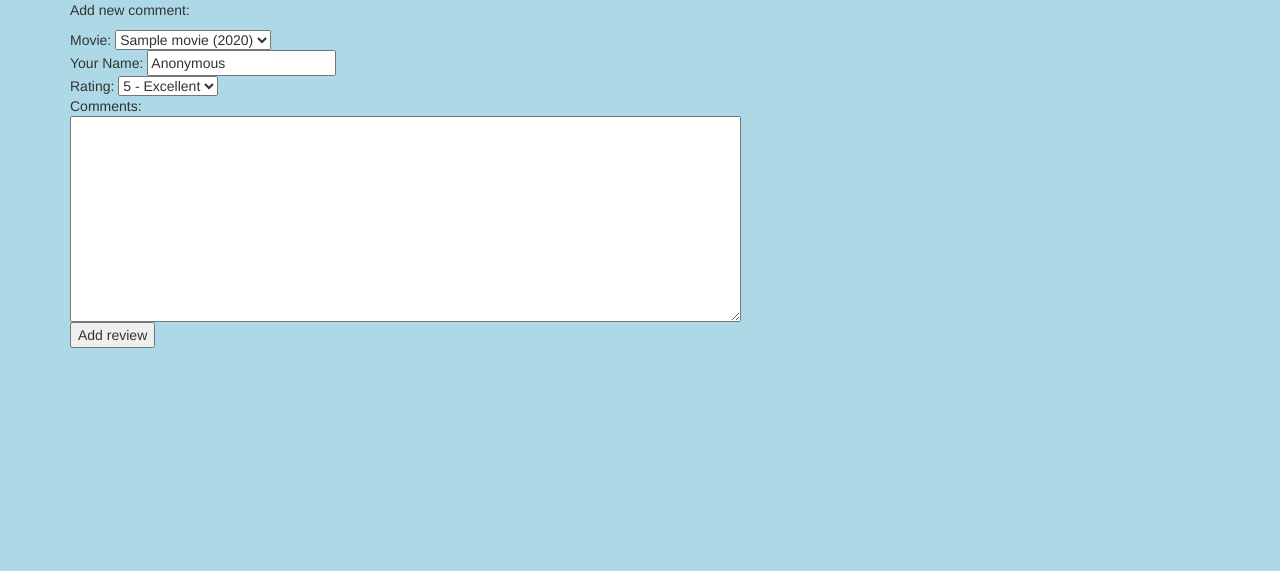
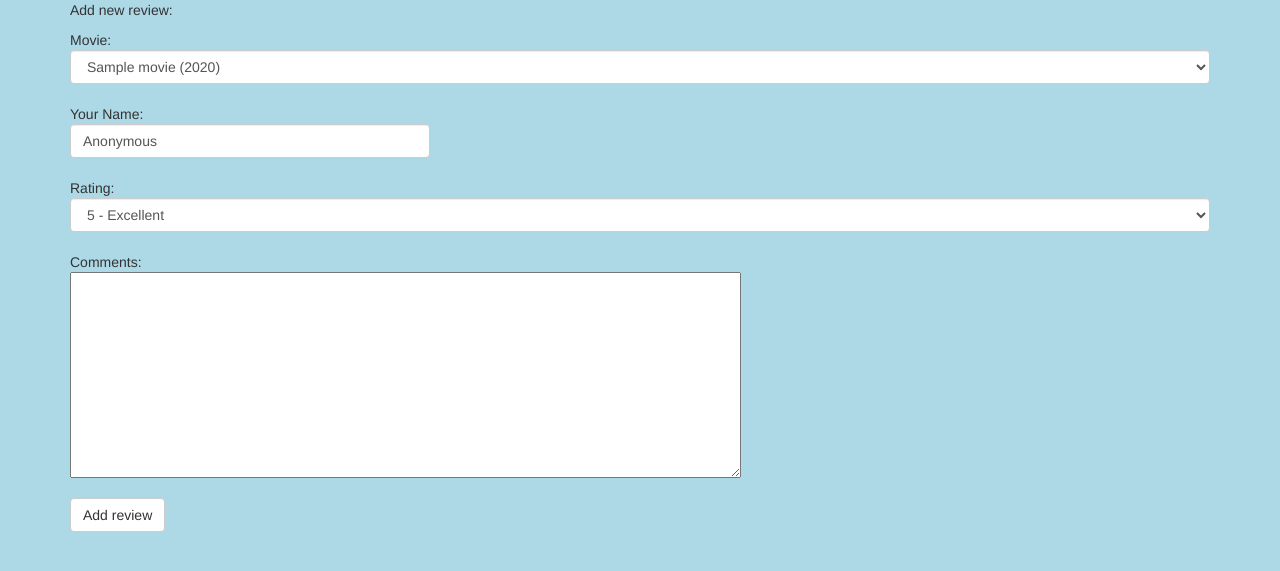
Before and after one commit to micwa/ucla-cs143, a PHP site: page /add_review.php in a window 1280 px wide. Shown: the top 571 px of the page. Run offline with PHP 8.4, Linux system fonts and the light colour scheme; tables that the repository leaves empty hold one stand-in row (values such as "Sample post"); data that the repository does not hold is empty.

Commit message:
Change appearance of forms

```diff
--- a/project1b/www/add_actor_director.php
+++ b/project1b/www/add_actor_director.php
@@ -101,8 +101,8 @@
         Sex: <input type="radio" name="sex" value="Male" checked="true">Male
         <input type="radio" name="sex" value="Female">Female<br />
         Date of Birth:  <input type="text" name="dob"><br />
-        Date of Death:  <input type="text" name="dod"><br />
-        <input type="submit" value="Add person"/>
+        Date of Death:  <input type="text" name="dod"><br /><br />
+        <input type="submit" class="btn btn-default" value="Add person"/>
     </form>
 </div>
 </body>
--- a/project1b/www/add_movie.php
+++ b/project1b/www/add_movie.php
@@ -167,7 +167,7 @@
         Tickets Sold: <input type="text" name="tickets" maxlength="11"><br/>
         Total Income: <input type="text" name="income" maxlength="11"><br/>
         <br/>
-        <input type="submit" value="Add movie"/>
+        <input type="submit" class="btn btn-default" value="Add movie"/>
     </form>
 </div>
 </body>
--- a/project1b/www/add_review.php
+++ b/project1b/www/add_review.php
@@ -45,7 +45,7 @@
     }
     ?>
 
-    <p>Add new comment:</p>
+    <p>Add new review:</p>
     <form action="./add_review.php" method="POST">
         <?php
         $db = mysql_connect("localhost", "cs143", "");
@@ -61,7 +61,7 @@
         if (!$result = mysql_query($query))
             die("Error executing query: " . mysql_error());
 
-        echo "Movie: <select name=\"mid\">\n";
+        echo "Movie: <select class=\"form-control\" name=\"mid\">\n";
         while ($row = mysql_fetch_assoc($result)) {
             $title = $row["title"];
             $year = $row["year"];
@@ -76,8 +76,12 @@
         mysql_close($db);
         ?>
 
-        Your Name:	<input type="text" name="name" value="Anonymous" maxlength="20"><br/>
-        Rating:	<select name="rating">
+        <div class="row">
+        <div class="col-xs-4">
+        Your Name:	<input type="text" class="form-control" name="name" value="Anonymous" maxlength="20"><br/>
+        </div>
+        </div>
+        Rating:	<select class="form-control" name="rating">
                     <option value="5">5 - Excellent</option>
                     <option value="4">4 - Good</option>
                     <option value="3">3 - Okay</option>
@@ -87,8 +91,8 @@
         <br/>
         Comments: <br/>
         <textarea name="comment" cols="80" rows="10"></textarea>
-        <br/>
-        <input type="submit" value="Add review"/>
+        <br/><br/>
+        <input type="submit" class="btn btn-default" value="Add review"/>
     </form>
 </div>
 </body>
```
